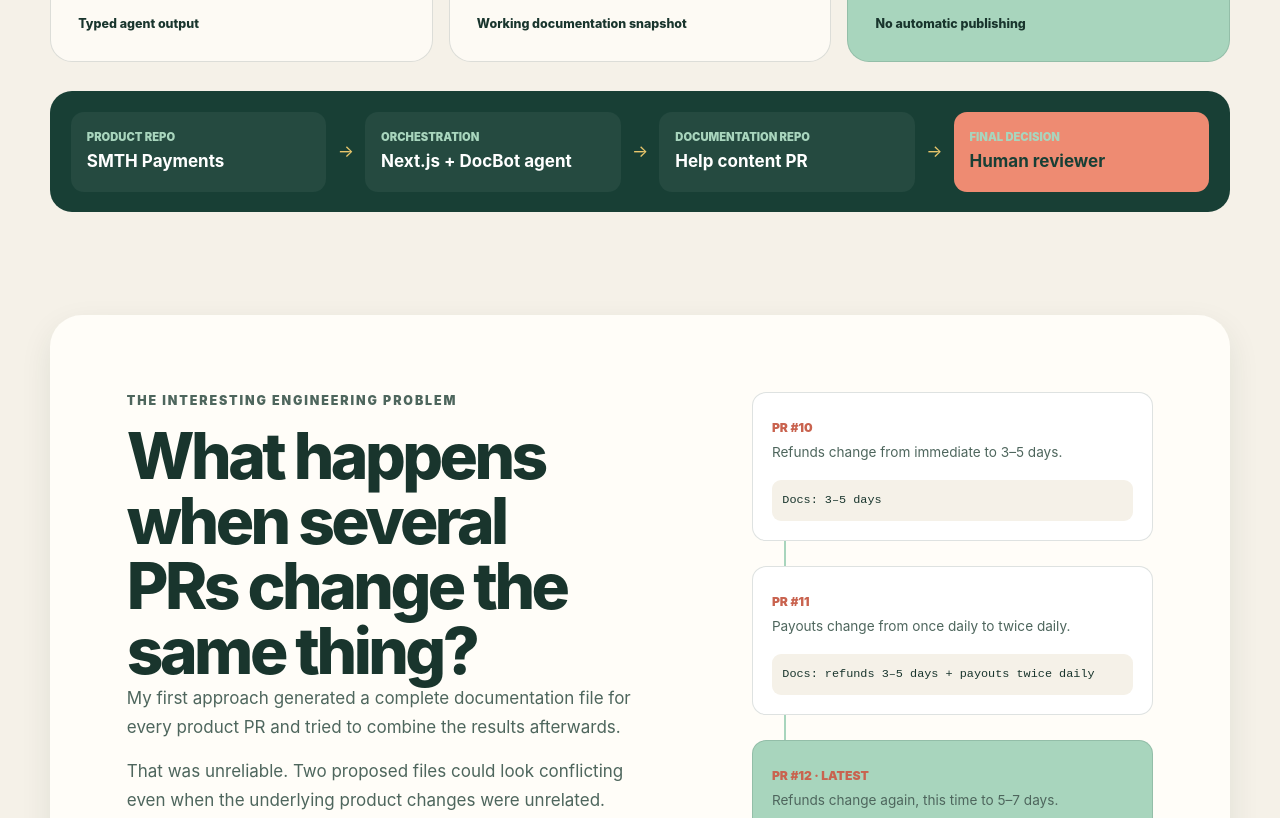
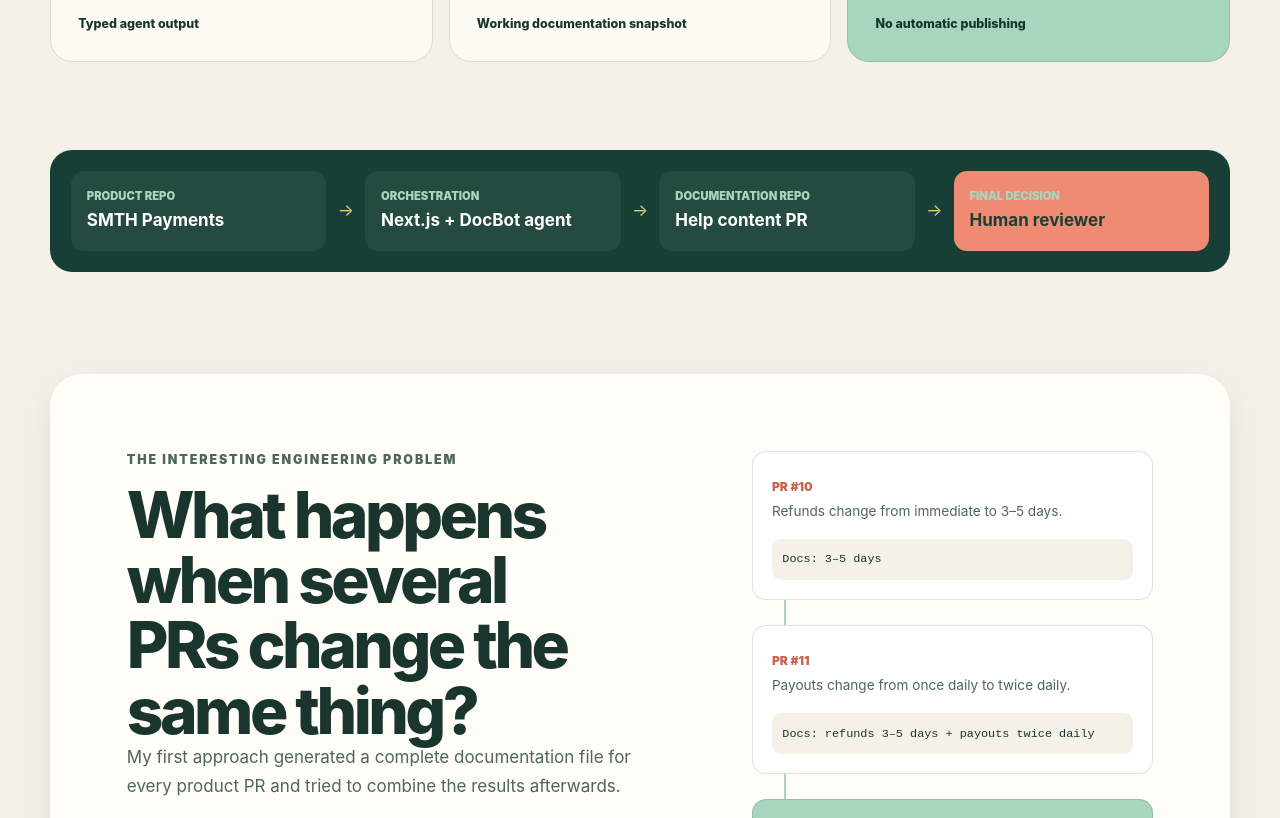
Before and after one commit to mccrann/portfolio, a website: page kb-docbot.html in a window 1280 px wide. Shown: the part 3071-3889 px from the top of the page. Drawn offline with Linux system fonts and the light colour scheme.

Commit message:
fix spacing

```diff
--- a/styles.css
+++ b/styles.css
@@ -141,7 +141,7 @@ h1, h2, h3, h4 { margin-top: 0; color: var(--ink); font-weight: 850; text-wrap:
 .workflow-card h3 { margin: 2rem 0 0.8rem; font-size: 2rem; }
 .workflow-card p { color: var(--ink-soft); font-size: 0.94rem; }
 .workflow-detail { margin-top: auto; color: var(--ink); font-size: 0.78rem; font-weight: 850; }
-.architecture-strip, .production-flow { display: grid; grid-template-columns: 1fr auto 1fr auto 1fr auto 1fr; gap: 0.7rem; align-items: center; margin-top: 1.8rem; padding: 1.3rem; border-radius: var(--radius-medium); background: var(--navy); color: var(--white); }
+.architecture-strip, .production-flow { display: grid; grid-template-columns: 1fr auto 1fr auto 1fr auto 1fr; gap: 0.7rem; align-items: center; margin-top: 5.5rem; padding: 1.3rem; border-radius: var(--radius-medium); background: var(--navy); color: var(--white); }
 .architecture-node, .production-step { padding: 1rem; border-radius: 13px; background: rgba(255, 255, 255, 0.055); }
 .architecture-node-human { background: var(--coral); color: var(--navy); }
 .architecture-node span, .production-step span { display: block; color: var(--mint); font-size: 0.7rem; font-weight: 900; text-transform: uppercase; }
```
